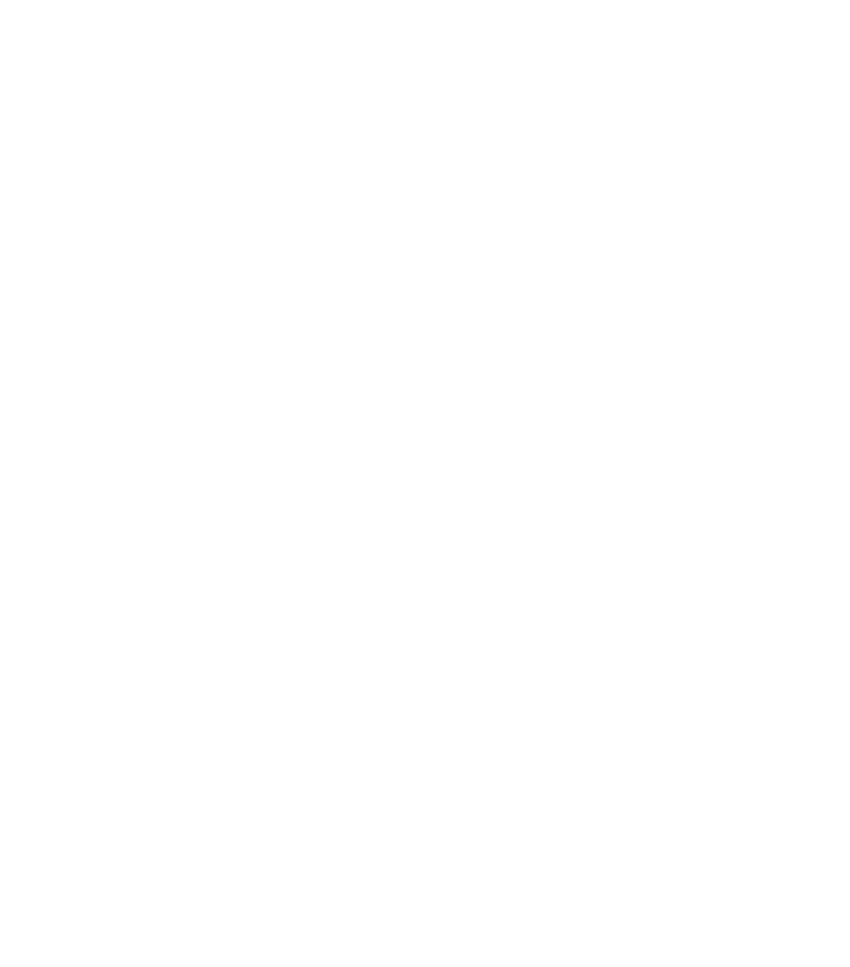
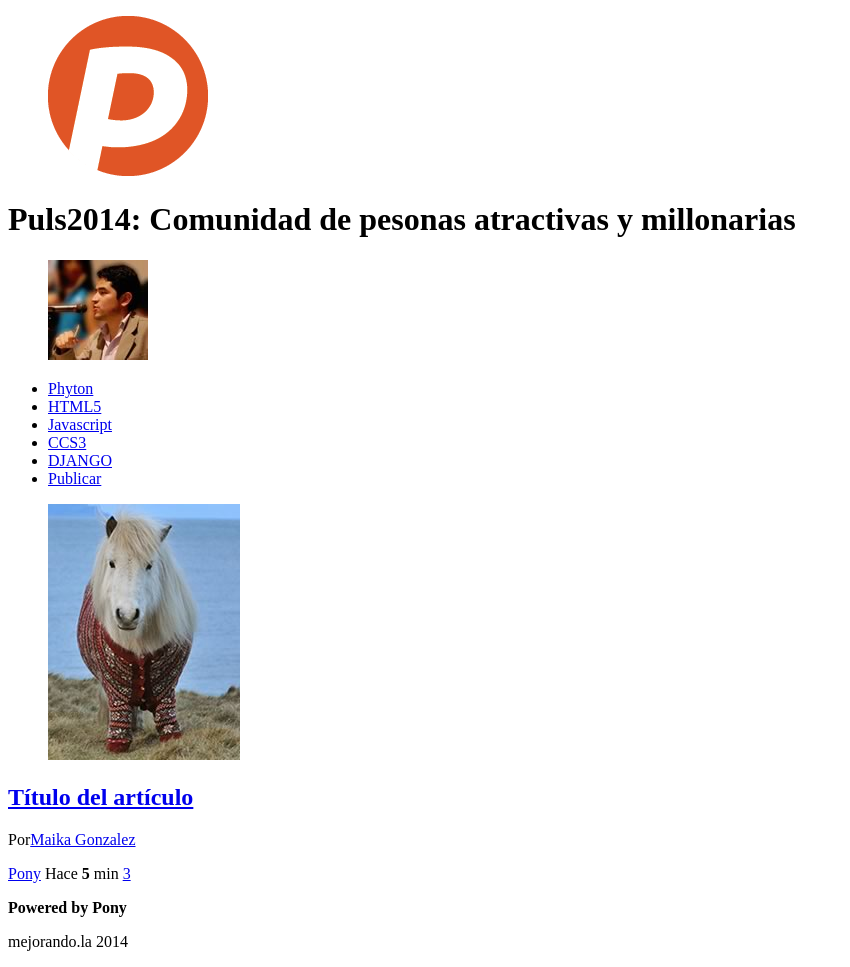
Before and after one commit to diegoflg/Puls2014-America, a plain HTML site: page index.html in a window 1280 px wide. Shown: the whole page, without its empty margins (0-850 px from the left). Before the commit the page ends 800 px from the top, so only its background shows below. Drawn offline with Linux system fonts and the light colour scheme.

Commit message:
Primera clase finalizada

```diff
--- a/index.html
+++ b/index.html
@@ -5,6 +5,53 @@
 	<title>Puls2014: Comunidad online de gente atractiva</title>
 </head>
 <body>
+	<header>
+		<figure id="logo">
+			<img src="logo.png" />
+		</figure>
+		<h1>Puls2014: Comunidad de pesonas
+		 atractivas y millonarias</h1>
+		 <figure id="avatar" />
+		 	<img src="avatar.jpg" />
+		 </figure>
+	</header>
+	<nav>
+		<ul>
+			<li><a href="#">Phyton</a></li>
+			<li><a href="#">HTML5</a></li>
+			<li><a href="#">Javascript</a></li>
+			<li><a href="#">CCS3</a></li>
+			<li><a href="#">DJANGO</a></li>
+			<li id="publicar_nav"><a href="#">Publicar</a></li>
+
+		</ul>
+	</nav>
+	<section id="contenido">
+		<article class="item">
+			<figure class="imagen_item" />
+		 		<img src="imagen.jpg" />
+		 	</figure>
+		 	<h2 class="titulo_item">
+		 		<a href="#">Título del artículo</a>
+		 	</h2>
+		 	<p clase="autor_item">
+		 		Por<a href="#">Maika Gonzalez</a>
+		 	</p>
+		 	<p class="datos_item">
+		 		<a href="#" class="tag_item">Pony</a>
+		 		<span class="fecha_item">Hace <strong>5</strong> min
+		 		</span>
+		 		<a href="#" class="comentarios_item_item">3</a>
+		 		<a href="#" class="guardar_item"></a>
+
+		 	</p>
+		</article>
+	</section>
+	<footer>
+		<p><strong>Powered by Pony</strong>
+		</p>
+		<p>mejorando.la 2014</p>
+	</footer>
 
 </body>
 </html>
```
Also changed, not shown: avatar.jpg (added), github.txt (added), imagen.jpg (added), logo.png (added).
